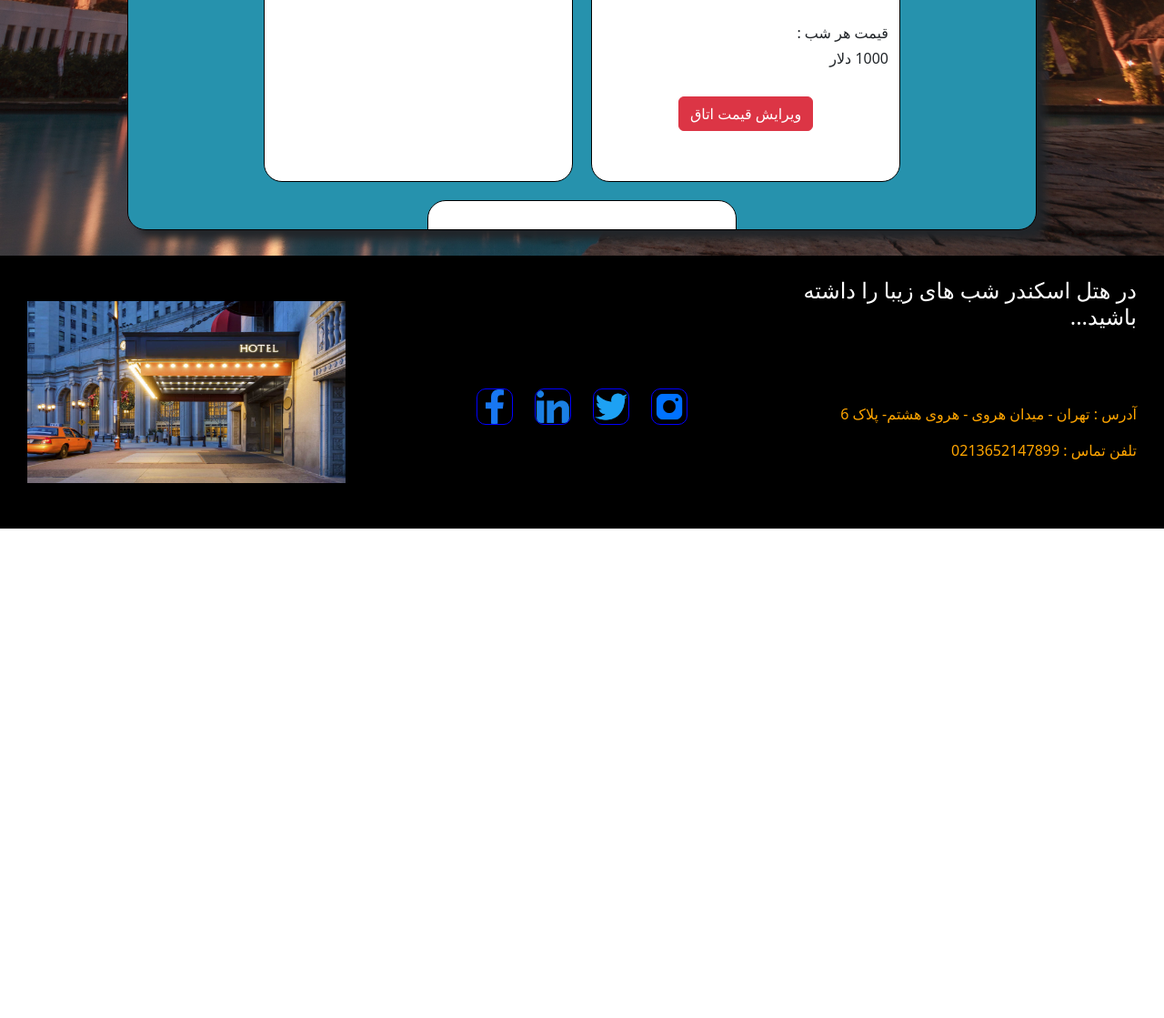
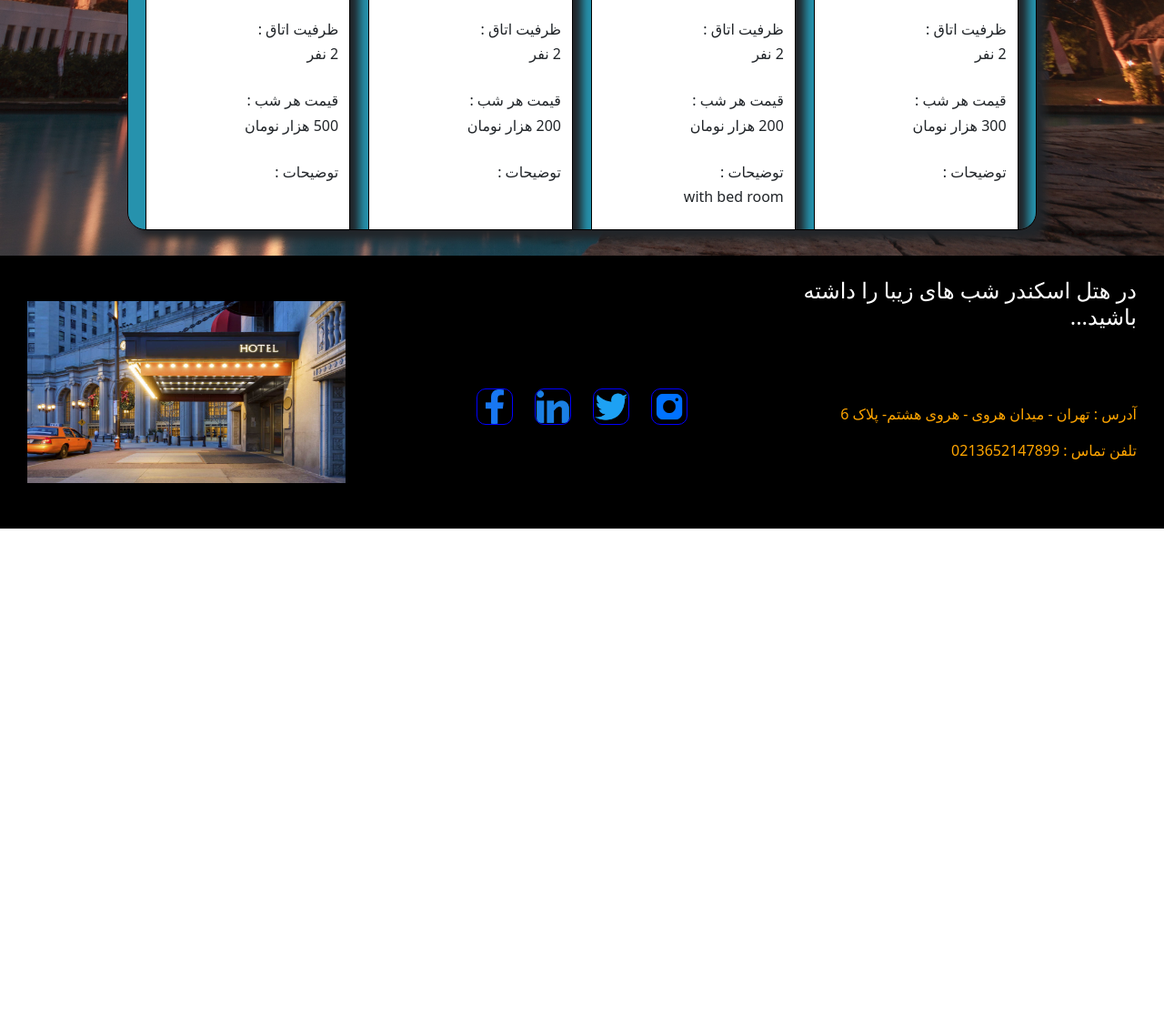
Before and after one commit to alishamsfi80/kargah4, a PHP site: page /admin.php in a window 1280 px wide. Shown: the part 649-1768 px from the top of the page at 91% size. Run offline with PHP 8.4, Linux system fonts and the light colour scheme; a user stored in the database is signed in; data comes from the database, SQL or seed files in the repository.

Commit message:
my_commit

```diff
--- a/action_booking.php
+++ b/action_booking.php
@@ -36,4 +36,6 @@
 
 ?>
 </div>
-<?php include('footer.php'); ?>
+<?php
+
+include('footer.php'); ?>
--- a/admin.php
+++ b/admin.php
@@ -1,4 +1,18 @@
-<?php include('header.php'); ?>
+<?php include('header.php');
+$link = mysqli_connect("localhost", "root", "", "hotel");
+
+if (mysqli_connect_errno())
+    exit("خطاي با شرح زير رخ داده است :" . mysqli_connect_error());
+
+$query = "SELECT * FROM room";             // پرس و جوي نمايش همه محصولات فروشگاه
+
+$result = mysqli_query($link, $query);
+$counter = 0;
+while ($row[$counter] = mysqli_fetch_array($result)) {
+    $counter++;
+}
+$k=0;
+ ?>
 
 <div class="header">
     <br /><br /><br />
@@ -8,30 +22,121 @@
                     onclick="window.location.href='addroom.php';">افزودن اتاق</button></center>
             <br /><br />
             <div class="row" id="editroomcardparent">
-                <div class="col-md-4" id="editroomcard">
-                    <br />
-                    <center><img src="images/room1.jpg" class="editroomimg"></center>
-                    <br />
-                    <h6>ظرفیت اتاق : </h6>
-                    <h6>2 نفر</h6>
-                    <br />
-                    <h6>قیمت هر شب :</h6>
-                    <h6>1000 دلار</h6>
-                    <br />
-                    <center><button class="btn btn-danger" onclick="window.location.href='editroom.php';">ویرایش قیمت
-                            اتاق</button></center>
+            <?php
+for ($i=0;$i<intdiv($counter, 2);$i++)
+{
 
-                </div>
-                <div class="col-md-4" id="editroomcard">
+    $test=$i*2;
+    $test2=$i*2+1;
+      ?>
+           <div class="col-md-4" id="reservecard">
+            <br /><br />
+            <?php
+            $v= $row[$test]['image'];
+            echo "<center><img src=\"$v\" class=\"cardimg\"></center>";
+            ?>
+            <br />
+            <h6>ظرفیت اتاق :</h6>
+            <?php
+            $v= $row[$test]['capacity'];
+            echo "<h6> $v نفر</h6>";
+            ?>
 
-                </div>
-                <div class="col-md-4" id="editroomcard">
-
-                </div>
-
-            </div>
+            <br />
+            <h6>قیمت هر شب :</h6>
+            <?php
+            $v= $row[$test]['price'];
+            echo "<h6>$v هزار نومان</h6>";
+            ?>
+            <br />
+            <h6>توضیحات :</h6>
+            <?php
+            $v= $row[$test]['explain'];
+            echo "<h6>$v</h6>";
+            ?>
+            <br /><br />
+            <center>
+                <!-- <button class="btn btn-danger" onclick="window.location.href='booking.php';">رزرو اتاق</button> -->
+                <a class="btn btn-danger" href="editroom.php?id_edit=<?php echo $row[$test]['id'];?> ">تغییر قیمت اتاق</a>
+            </center>
         </div>
 
+        <div class="col-md-4" id="reservecard">
+            <br /><br />
+            <?php
+            $v= $row[$test2]['image'];
+            echo "<center><img src=\"$v\" class=\"cardimg\"></center>";
+            ?>
+            <br />
+            <h6>ظرفیت اتاق :</h6>
+            <?php
+            $v= $row[$test2]['capacity'];
+            echo "<h6> $v نفر</h6>";
+            ?>
+
+            <br />
+            <h6>قیمت هر شب :</h6>
+            <?php
+            $v= $row[$test2]['price'];
+            echo "<h6>$v هزار نومان</h6>";
+            ?>
+            <br />
+            <h6>توضیحات :</h6>
+            <?php
+            $v= $row[$test2]['explain'];
+            echo "<h6>$v</h6>";
+            ?>
+            <br /><br />
+            <center>
+                <!-- <button class="btn btn-danger" onclick="window.location.href='booking.php';">رزرو اتاق</button> -->
+                <a class="btn btn-danger" href="editroom.php?id_edit=<?php echo $row[$test2]['id'];?> ">تغییر قیمت اتاق </a>
+            </center>
+        </div>
+        <?php
+$k=($i+1)*2;
+
+}
+
+if ($counter-$k==1)
+{
+    ?>
+    <div class="col-md-4" id="reservecard">
+            <br /><br />
+            <?php
+            $v= $row[$k]['image'];
+            echo "<center><img src=\"$v\" class=\"cardimg\"></center>";
+            ?>
+            <br />
+            <h6>ظرفیت اتاق :</h6>
+            <?php
+            $v= $row[$k]['capacity'];
+            echo "<h6> $v نفر</h6>";
+            ?>
+
+            <br />
+            <h6>قیمت هر شب :</h6>
+            <?php
+            $v= $row[$k]['price'];
+            echo "<h6>$v هزار نومان</h6>";
+            ?>
+            <br />
+            <h6>توضیحات :</h6>
+            <?php
+            $v= $row[$k]['explain'];
+            echo "<h6>$v</h6>";
+            ?>
+            <br /><br />
+            <center>
+            <a class="btn btn-danger" href="editroom.php?id_edit=<?php echo $row[$k]['id'];?> ">تغییر قیمت اتاق</a>
+                <!-- <button class="btn btn-danger" onclick="window.location.href='booking.php';">رزرو اتاق</button> -->
+            </center>
+        </div>
+
+<?php
+}
+ ?>
+</div>
+</div>
     </div>
 
 </div>
--- a/header.php
+++ b/header.php
@@ -39,9 +39,6 @@
                 <a href="index.php" class="headerlink">صفحه اصلی</a>
             </li>
             <li class="headerli">
-                <a href="#" class="headerlink">رزرو اتاق </a>
-            </li>
-            <li class="headerli">
                 <a href="#footer" class="headerlink">تماس با ما</a>
             </li>
             <li class="headerli">
@@ -58,7 +55,7 @@
             if (isset($_SESSION['admin']) && $_SESSION['admin']) {
                 ?>
                 <li class="headerli">
-                    <a href="#" class="headerlink"> مدیریت اتاق ها</a>
+                    <a href="admin.php" class="headerlink"> مدیریت اتاق ها</a>
                 </li>
                 <?php
             }
```
Also changed, not shown: action_addroom.php (added, +29 -0 lines), action_editroom.php (added, +27 -0 lines), addroom.php (+3 -7 lines), editroom.php (+5 -3 lines), test_rezerv.php (added, +38 -0 lines).
